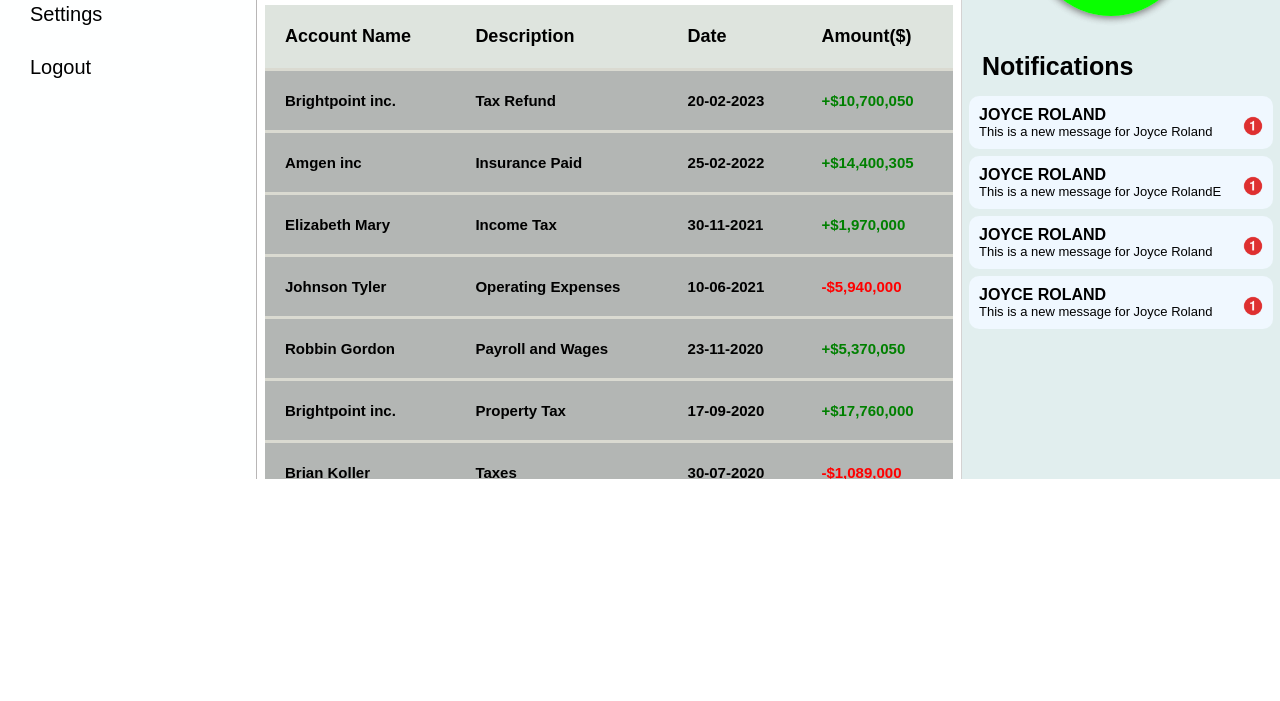
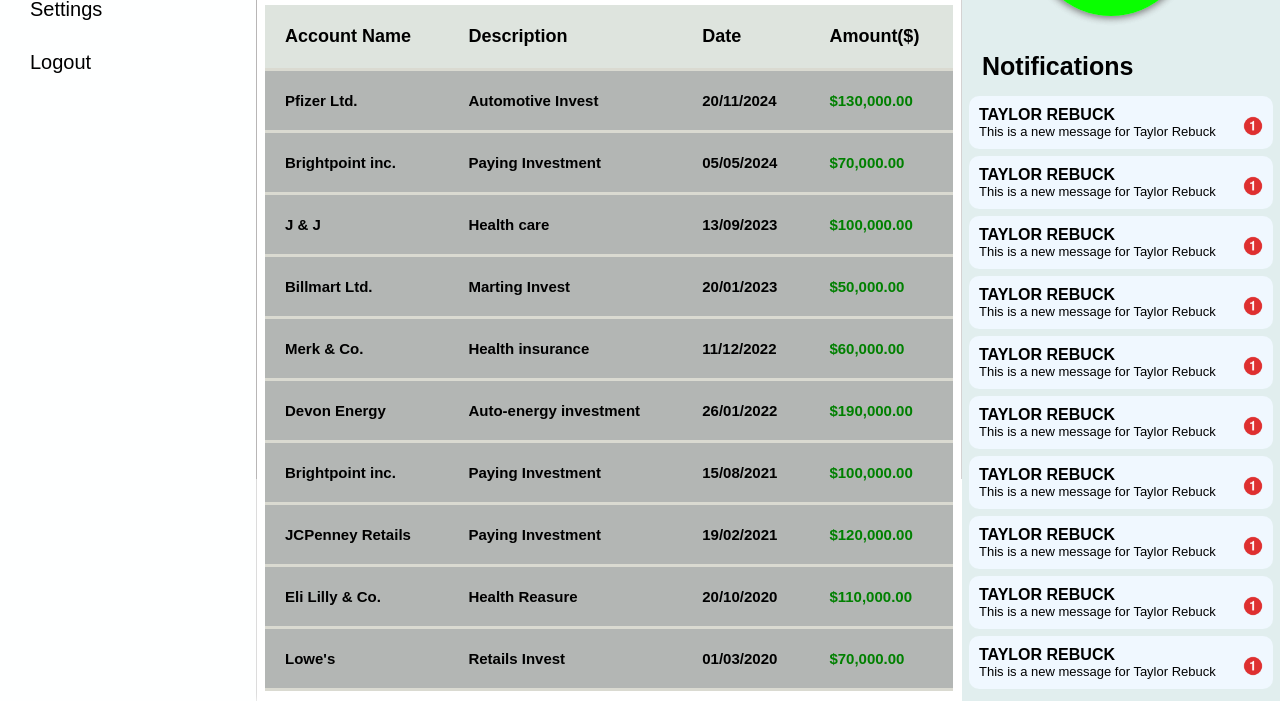
Before and after one commit to Anderson-Laura/capital1-repo, a plain HTML site: page main.html in a window 1280 px wide. Shown: the part 321-1022 px from the top of the page. Before the commit the page ends 800 px from the top, so only its background shows below. Drawn offline with Linux system fonts and the light colour scheme.

Commit message:
taylor commit

```diff
--- a/main.css
+++ b/main.css
@@ -11,8 +11,11 @@
     grid-template-columns: 20% 55% auto;
     gap: 1px;
     position: relative;
-    overflow: hidden;
+    /* overflow: hidden; */
     background-color: rgba(204, 202, 202, 0.842);
+}
+.up-side{
+    display: none;
 }
 /* ----------side-nav1-------- */
 .sidenav{
@@ -533,6 +536,18 @@ table td span{
         grid-template-columns:  auto ;
         overflow-x: hidden;
     }
+    .up-side{
+        display: flex;
+        margin-bottom: -50px;
+    }
+    .up-side img{
+        width: 30%;
+    }
+    /* .up-side h1{
+        font-size: 30px;
+        text-align: left;
+        padding-top: 20px;
+    } */
     .notes h1{
         font-size: 32px;
     }
--- a/main.html
+++ b/main.html
@@ -6,7 +6,7 @@
     <meta name="viewport" content="width=device-width, initial-scale=1.0">
     <link rel="stylesheet" href="https://cdnjs.cloudflare.com/ajax/libs/font-awesome/6.3.0/css/all.min.css" integrity="sha512-SzlrxWUlpfuzQ+pcUCosxcglQRNAq/DZjVsC0lE40xsADsfeQoEypE+enwcOiGjk/bSuGGKHEyjSoQ1zVisanQ==" crossorigin="anonymous" referrerpolicy="no-referrer" />
     <link rel="stylesheet" href="main.css">
-    <title>Capital One Bank</title>
+    <title>First Natonal Bank of Illinois</title>
 </head>
 <body>
     <div class="container">
@@ -14,26 +14,30 @@
         <div class="sidenav" id="navlinks">
             <i class="fa-solid fa-xmark" onclick="hideMenu()"></i>
             <div class="header">
-                <img src="logo2.PNG" alt="image" width="40%">
+                <img src="logo1.jpg" alt="image" width="40%">
             </div>
             <div class="lists">
                     <a href="main.html" class="menuList active">Dashboard</a>
                     <a href="#" class="menuList">Card Payment</a>
-                    <a href="trans.html" class="menuList">Transaction History</a>
+                    <a href="trans.html" class="menuList">Savings Account</a>
                     <a href="setting.html" class="menuList">Settings</a>
                     <a href="index.html" class="menuList">Logout</a>
             </div>
         </div>
          <!------Middle content------->
         <div class="content">
+            <div class="up-side">
+                <img src="logo1.jpg" alt="">
+                <!-- <h1>First Natonal Bank of Illinois</h1> -->
+            </div>
             <div class="first-content">
-                <h1><span>WELCOME, </span>JOYCE ROLAND</h1>
+                <h1><span>WELCOME, </span>TAYLOR REBUCK</h1>
                 <i class="fa-solid fa-bars" onclick="showMenu()"></i>
             </div>
             <div class="second-content">
                 <div class="notes">
                     <h3><b>Available Balance:</b></h3>
-                    <h1><img src="bank-icon-5983.png" alt="bank icon" width="40px"> $50,000.00</h1>
+                    <h1><img src="bank-icon-5983.png" alt="bank icon" width="40px"> $1,000,000.00</h1>
                 </div>
 
                 <div class="button">
@@ -43,7 +47,7 @@
             <div class="popup" id="popup">
                 <img src="error.png" alt="thick-mark" class="img">
                 <h2>Declined</h2>
-                <h6>You will have to deposit $100 to Transfer.</h6>
+                <h6>You will have to deposit  before you can make transfer.</h6>
                 <button type="button" onclick="closePopup()">OK</button>
             </div>
             <div class="third-content">
@@ -57,119 +61,66 @@
                             <th>Amount($)</th>
                         </tr>
                         <tr>
-                            <td>Brightpoint inc.</td>
-                            <td>Tax Refund</td>
-                            <td>20-02-2023</td>
-                            <td><span class="green">+$10,700,050</span></td>
+                            <td>Pfizer Ltd.</td>
+                            <td>Automotive Invest</td>
+                            <td>20/11/2024</td>
+                            <td><span class="green">$130,000.00</span></td>
                         </tr>
                         <tr>
-                            <td>Amgen inc</td>
-                            <td>Insurance Paid</td>
-                            <td>25-02-2022</td>
-                            <td><span class="green">+$14,400,305</span></td>
+                            <td>Brightpoint inc.</td>
+                            <td>Paying Investment</td>
+                            <td>05/05/2024</td>
+                            <td><span class="green">$70,000.00</span></td>
                         </tr>
                         <tr>
-                            <td>Elizabeth Mary</td>
-                            <td>Income Tax</td>
-                            <td>30-11-2021</td>
-                            <td class="green">+$1,970,000</td>
+                            <td>J & J </td>
+                            <td>Health care</td>
+                            <td>13/09/2023</td>
+                            <td><span class="green">$100,000.00</span></td>
                         </tr>
                         <tr>
-                            <td>Johnson Tyler</td>
-                            <td>Operating Expenses</td>
-                            <td>10-06-2021</td>
-                            <td class="red">-$5,940,000</td>
+                            <td>Billmart Ltd.</td>
+                            <td>Marting Invest</td>
+                            <td>20/01/2023</td>
+                            <td><span class="green">$50,000.00</span></td>
                         </tr>
                         <tr>
-                            <td>Robbin Gordon</td>
-                            <td>Payroll and Wages</td>
-                            <td>23-11-2020</td>
-                            <td><span>+$5,370,050</span></td>
+                            <td>Merk & Co.</td>
+                            <td>Health insurance</td>
+                            <td>11/12/2022</td>
+                            <td><span class="green">$60,000.00</span></td>
                         </tr>
-                        <tr class="hide">
+                        <tr>
+                            <td>Devon Energy</td>
+                            <td>Auto-energy investment</td>
+                            <td>26/01/2022</td>
+                            <td><span class="green">$190,000.00</span></td>
+                        </tr>
+                        <tr>
                             <td>Brightpoint inc.</td>
-                            <td>Property Tax</td>
-                            <td>17-09-2020</td>
-                            <td><span>+$17,760,000</span></td>
+                            <td>Paying Investment</td>
+                            <td>15/08/2021</td>
+                            <td><span class="green">$100,000.00</span></td>
                         </tr>
-                        <tr class="hide">
-                            <td>Brian Koller</td>
-                            <td>Taxes</td>
-                            <td>30-07-2020</td>
-                            <td class="red">-$1,089,000</td>
+                        <tr>
+                            <td>JCPenney Retails</td>
+                            <td>Paying Investment</td>
+                            <td>19/02/2021</td>
+                            <td><span class="green">$120,000.00</span></td>
                         </tr>
-                        <tr class="hide">
-                            <td>John coke</td>
-                            <td>Net income tax</td>
-                            <td>05-05-2020</td>
-                            <td><span>+$3,900,000</span></td>
+                        <tr>
+                            <td>Eli Lilly & Co.</td>
+                            <td>Health Reasure</td>
+                            <td>20/10/2020</td>
+                            <td><span class="green">$110,000.00</span></td>
                         </tr>
-                        <tr class="hide">
-                            <td>Brian Koller</td>
-                            <td>License</td>
-                            <td>17-08-2019</td>
-                            <td class="red">-$5,460,090</td>
+                        <tr>
+                            <td>Lowe's </td>
+                            <td>Retails Invest</td>
+                            <td>01/03/2020</td>
+                            <td><span class="green">$70,000.00</span></td>
                         </tr>
-                        <tr class="hide">
-                            <td>Elizabeth Mary</td>
-                            <td>Product Costs</td>
-                            <td>13-03-2019</td>
-                            <td><span>$2,040,760</span></td>
-                        </tr>
-                        <tr class="hide">
-                            <td>Mary May</td>
-                            <td>Expenses</td>
-                            <td>22-11-2018</td>
-                            <td class="red">-$2,507,400</td>
-                        </tr>
-                        <tr class="hide">
-                            <td>Capra Guy</td>
-                            <td>Current Asset</td>
-                            <td>11-04-2018</td>
-                            <td class="green">+$50,600,050</td>
-                        </tr>
-                        <!-- <tr class="hide">
-                            <td>Brian Coman</td>
-                            <td>Walmart</td>
-                            <td class="green">Credit</td>
-                            <td><span>$2,500.00</span></td>
-                        </tr>
-                        <tr class="hide">
-                            <td>Donald Roger</td>
-                            <td>CashApp</td>
-                            <td class="red">Debit</td>
-                            <td class="red">$1,050.00</td>
-                        </tr>
-                        <tr class="hide">
-                            <td>Marcus Whiteman</td>
-                            <td>Paypal</td>
-                            <td class="red">Debit</td>
-                            <td class="red">$1,200.00</td>
-                        </tr>
-                        <tr class="hide">
-                            <td>Brian Koller</td>
-                            <td>Wells Fago</td>
-                            <td class="green">Credit</td>
-                            <td><span>$10,000.00</span></td>
-                        </tr>
-                        <tr class="hide">
-                            <td>Robert David</td>
-                            <td>CashApp</td>
-                            <td class="red">Debit</td>
-                            <td class="red">$24,600.00</td>
-                        </tr>
-                        <tr class="hide">
-                            <td>Howrad Jerry</td>
-                            <td>Wells Fago</td>
-                            <td class="green">Credit</td>
-                            <td><span>$1,400.00</span></td>
-                        </tr>
-                        <tr class="hide">
-                            <td>Jackie Larry</td>
-                            <td>CashApp</td>
-                            <td class="red">Debit</td>
-                            <td class="red">$900.00</td>
-                        </tr> -->
+
                     </table>
                 </div>
             </div>
@@ -202,29 +153,71 @@
                     <div class="list-head">
                         <div class="list">
                             <div class="head">
-                                <h4>JOYCE ROLAND</h4>
-                                <p>This is a new message for Joyce Roland</p>
+                                <h4>TAYLOR REBUCK</h4>
+                                <p>This is a new message for Taylor Rebuck</p>
                             </div>
                             <img src="1.PNG" alt="" width="20px" height="20px">
                         </div>
                         <div class="list">
                             <div class="head">
-                                <h4>JOYCE ROLAND</h4>
-                                <p>This is a new message for Joyce RolandE</p>
+                                <h4>TAYLOR REBUCK</h4>
+                                <p>This is a new message for Taylor Rebuck</p>
                             </div>
                             <img src="1.PNG" alt="" width="20px" height="20px">
                         </div>
                         <div class="list">
                             <div class="head">
-                                <h4>JOYCE ROLAND</h4>
-                                <p>This is a new message for Joyce Roland</p>
+                                <h4>TAYLOR REBUCK</h4>
+                                <p>This is a new message for Taylor Rebuck</p>
                             </div>
                             <img src="1.PNG" alt="" width="20px" height="20px">
                         </div>
                         <div class="list">
                             <div class="head">
-                                <h4>JOYCE ROLAND</h4>
-                                <p>This is a new message for Joyce Roland</p>
+                                <h4>TAYLOR REBUCK</h4>
+                                <p>This is a new message for Taylor Rebuck</p>
+                            </div>
+                            <img src="1.PNG" alt="" width="20px" height="20px">
+                        </div>
+                        <div class="list">
+                            <div class="head">
+                                <h4>TAYLOR REBUCK</h4>
+                                <p>This is a new message for Taylor Rebuck</p>
+                            </div>
+                            <img src="1.PNG" alt="" width="20px" height="20px">
+                        </div>
+                        <div class="list">
+                            <div class="head">
+                                <h4>TAYLOR REBUCK</h4>
+                                <p>This is a new message for Taylor Rebuck</p>
+                            </div>
+                            <img src="1.PNG" alt="" width="20px" height="20px">
+                        </div>
+                        <div class="list">
+                            <div class="head">
+                                <h4>TAYLOR REBUCK</h4>
+                                <p>This is a new message for Taylor Rebuck</p>
+                            </div>
+                            <img src="1.PNG" alt="" width="20px" height="20px">
+                        </div>
+                        <div class="list">
+                            <div class="head">
+                                <h4>TAYLOR REBUCK</h4>
+                                <p>This is a new message for Taylor Rebuck</p>
+                            </div>
+                            <img src="1.PNG" alt="" width="20px" height="20px">
+                        </div>
+                        <div class="list">
+                            <div class="head">
+                                <h4>TAYLOR REBUCK</h4>
+                                <p>This is a new message for Taylor Rebuck</p>
+                            </div>
+                            <img src="1.PNG" alt="" width="20px" height="20px">
+                        </div>
+                        <div class="list">
+                            <div class="head">
+                                <h4>TAYLOR REBUCK</h4>
+                                <p>This is a new message for Taylor Rebuck</p>
                             </div>
                             <img src="1.PNG" alt="" width="20px" height="20px">
                         </div>
--- a/style.css
+++ b/style.css
@@ -8,7 +8,7 @@
 .container{
     width: 100%;
     height: 100vh;
-    background-color: rgba(219, 218, 218, 0.671);
+    background-color: rgb(255, 255, 255);
 
 }
 .header{
@@ -19,7 +19,7 @@
     padding-top: 30px;
     align-items: center;
     justify-content: center;
-    background-color: rgb(0, 17, 250);
+    background-color: rgb(255, 255, 255);
 }
 .form-in{
     display: flex;
@@ -54,7 +54,7 @@
     border: 0;
     outline: none;
     color: rgb(253, 253, 253);
-    background-color: rgb(1, 39, 252);
+    background-color: rgb(0, 0, 0);
     cursor: pointer;
     transition: 2s all ease;
 }
```
Also changed, not shown: index.html (+4 -4 lines), trans.css (+108 -1 lines), trans.html (+57 -104 lines), logo1.jpg (added).
